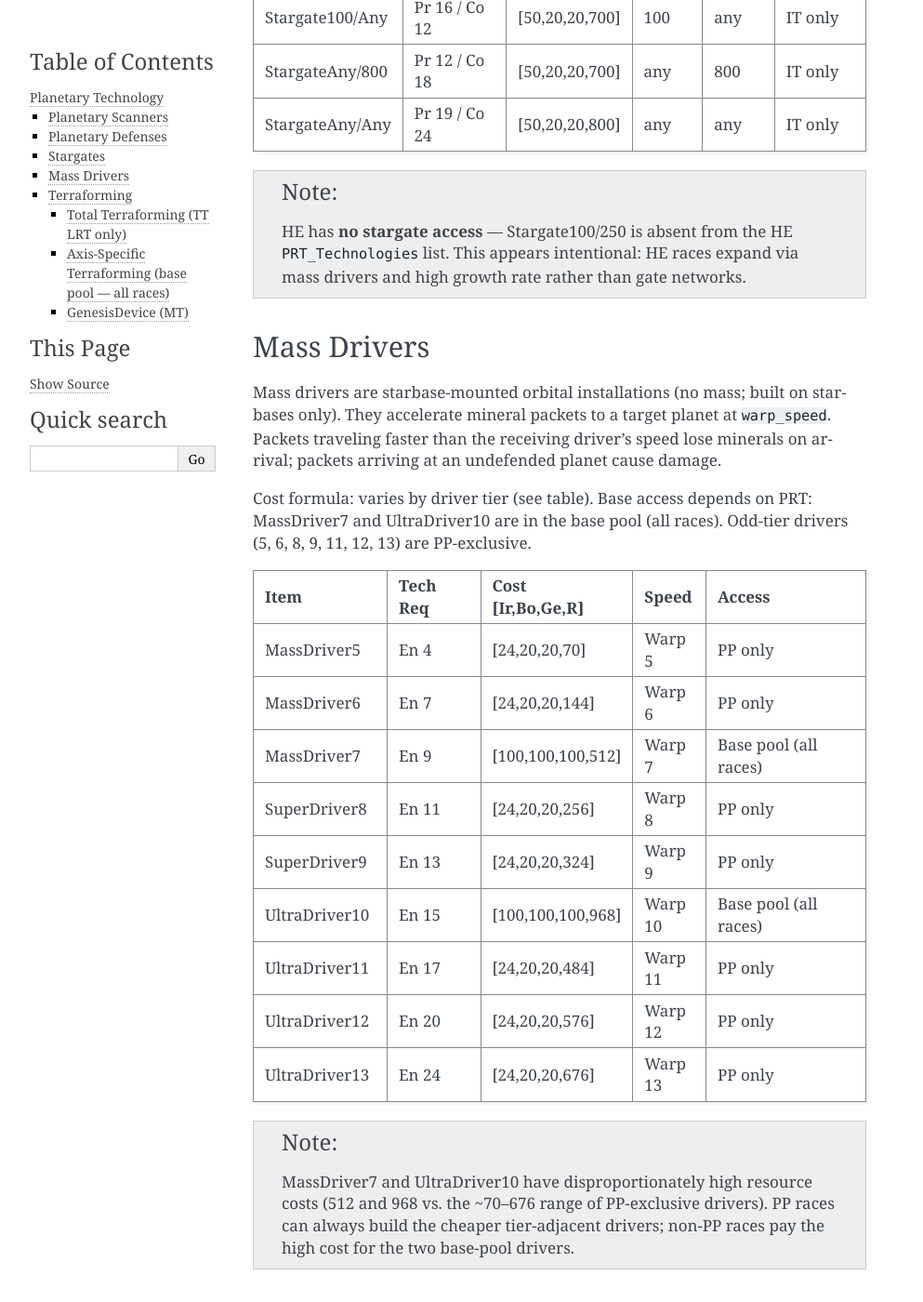
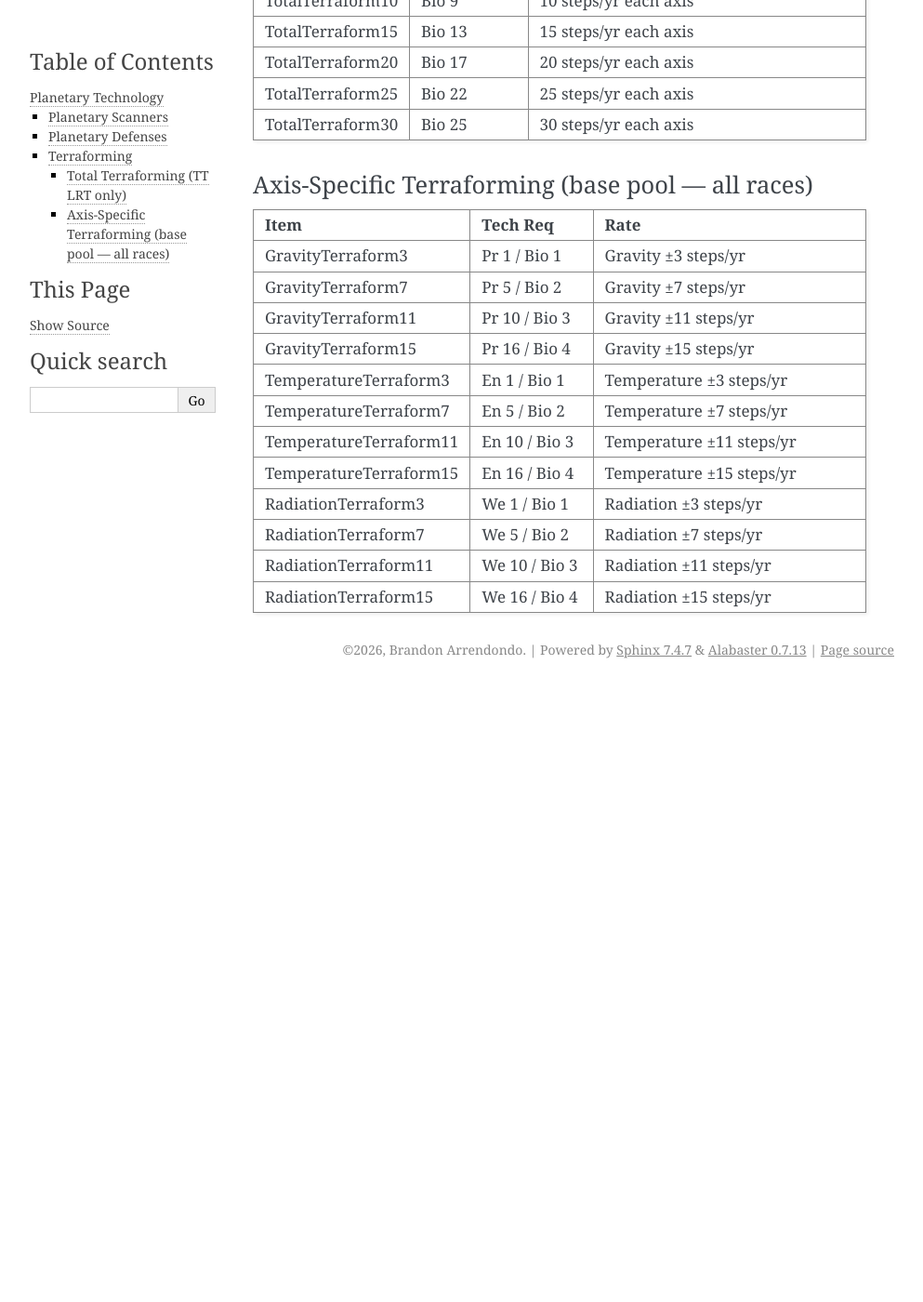
Before and after one commit to szarta/stars-reborn-design, a Sphinx documentation site: the page built from docs/reference/planetary_tech.rst, in a window 1280 px wide and 1400 px high, scrolled down 2579 px. Shown: the whole window at 93% size, without its empty margins (148-1141 px from the left). Built offline with Sphinx 7.4.7, drawn with Linux system fonts in a browser that asks for light colours; after the commit the page ends 3317 px from its top, so only the background shows below that; some of the changed text lies outside the part shown.

Commit message:
Restructure tech reference: separate ship, starbase, and planetary tech
starbase_components.rst (new):
- Stargates (7 items with safe_mass/safe_range/access, HE no-gate note)
- Mass Drivers (9 items with warp speed, PP-exclusive and cost-anomaly notes)

planetary_tech.rst:
- Remove Stargates and Mass Drivers (now in starbase_components.rst)
- Remove GenesisDevice (now in components.rst)
- Update header to clarify scope: planetary/orbital installations only
- Add cross-references to starbase_components.rst and components.rst

components.rst:
- Add GenesisDevice *(MT)* to Mechanical section

starbase_hulls.rst:
- Add seealso pointing to starbase_components.rst for OrbitalElect items

index.rst:
- Add starbase_components to reference toctree

Co-Authored-By: Claude Sonnet 4.6 <noreply@anthropic.com>

```diff
--- a/docs/reference/components.rst
+++ b/docs/reference/components.rst
@@ -1030,6 +1030,11 @@ Mechanical Components
      - [12,0,3,25]
      - 9
      - MT item; +250 cargo; 10% cloak; +50 armor dp
+   * - GenesisDevice *(MT)*
+     - En 20 / We 10 / Pr 10 / Co 20 / El 10 / Bio 20
+     - [0,0,0,5000]
+     - 0
+     - MT item; one-use; sets all three hab axes to race ideal (100% value) on any planet
 
 .. _electrical-ref:
 
--- a/docs/reference/index.rst
+++ b/docs/reference/index.rst
@@ -10,6 +10,7 @@ Community documentation, strategy guide excerpts, and raw notes from the
    technology_access
    components
    planetary_tech
+   starbase_components
    engines
    ship_hulls
    starbase_hulls
--- a/docs/reference/planetary_tech.rst
+++ b/docs/reference/planetary_tech.rst
@@ -1,16 +1,20 @@
 Planetary Technology
 =====================
 
-Orbital and planetary installations: planetary scanners, planetary defenses,
-stargates, mass drivers, and terraforming.
+Planetary and orbital installations that are built on planets (not on ships
+or starbases): planetary scanners, planetary defenses, and terraforming.
+
+For starbase-mounted orbital items (stargates, mass drivers) see
+:doc:`starbase_components`.  For the GenesisDevice (MT ship component that
+terraforms an entire planet) see :doc:`components`.
 
 **Source:** Python engine ``factory.py``.  All values need oracle verification.
 
 Tech requirements: ``En/We/Pr/Co/El/Bio``.  Costs: ``[Ir, Bo, Ge, Resources]``.
 
-Access: see :doc:`technology_access` — none of these items are in the base
-research pool.  They are granted via ``PRT_Technologies`` and/or ``LRT_Technologies``
-lists.
+Access: see :doc:`technology_access` — planetary scanners and defenses are not
+in the base research pool; they are granted via ``PRT_Technologies`` lists.
+Terraforming is in the base pool (axis-specific) or via TT LRT (total terraform).
 
 .. _planetary-scanners-ref:
 
@@ -140,158 +144,6 @@ colonist protection = 1 − (1 − 0.0099)^100 = 1 − 0.9901^100 ≈ 63.3%.
      - 3.79% (0.0379)
      - All PRTs except WM and AR
 
-.. _stargates-ref:
-
-Stargates
----------
-
-Stargates are starbase-mounted orbital installations (no mass; built on
-starbases only, not ships).  They allow instantaneous fleet teleportation
-between two gates; fleets exceeding the safe limits take damage or may
-be destroyed.
-
-``safe_mass`` — maximum fleet mass (kT) that can transit without damage.
-``safe_range`` — maximum gate-to-gate distance (ly) for safe transit.
-``any`` indicates no limit.
-
-Cost for all stargates: ``[50, 20, 20, N]`` (resources vary by type).
-
-Access: see :doc:`technology_access` for per-PRT gate availability.
-
-.. list-table::
-   :header-rows: 1
-   :widths: 22 20 18 12 12 16
-
-   * - Item
-     - Tech Req
-     - Cost [Ir,Bo,Ge,R]
-     - Safe mass (kT)
-     - Safe range (ly)
-     - Access
-   * - Stargate 100/250
-     - Pr 5 / Co 5
-     - [50,20,20,200]
-     - 100
-     - 250
-     - All PRTs
-   * - StargateAny/300
-     - Pr 6 / Co 10
-     - [50,20,20,250]
-     - any
-     - 300
-     - IT only
-   * - Stargate 150/600
-     - Pr 11 / Co 7
-     - [50,20,20,500]
-     - 150
-     - 600
-     - All PRTs except CA and HE
-   * - Stargate 300/500
-     - Pr 9 / Co 13
-     - [50,20,20,600]
-     - 300
-     - 500
-     - All PRTs except CA and HE
-   * - Stargate100/Any
-     - Pr 16 / Co 12
-     - [50,20,20,700]
-     - 100
-     - any
-     - IT only
-   * - StargateAny/800
-     - Pr 12 / Co 18
-     - [50,20,20,700]
-     - any
-     - 800
-     - IT only
-   * - StargateAny/Any
-     - Pr 19 / Co 24
-     - [50,20,20,800]
-     - any
-     - any
-     - IT only
-
-.. note::
-   HE has **no stargate access** — Stargate100/250 is absent from the HE
-   ``PRT_Technologies`` list.  This appears intentional: HE races expand via
-   mass drivers and high growth rate rather than gate networks.
-
-.. _mass-drivers-ref:
-
-Mass Drivers
-------------
-
-Mass drivers are starbase-mounted orbital installations (no mass; built on
-starbases only).  They accelerate mineral packets to a target planet at
-``warp_speed``.  Packets traveling faster than the receiving driver's speed
-lose minerals on arrival; packets arriving at an undefended planet cause
-damage.
-
-Cost formula: varies by driver tier (see table).  Base access depends on PRT:
-MassDriver7 and UltraDriver10 are in the base pool (all races).
-Odd-tier drivers (5, 6, 8, 9, 11, 12, 13) are PP-exclusive.
-
-.. list-table::
-   :header-rows: 1
-   :widths: 22 16 22 12 28
-
-   * - Item
-     - Tech Req
-     - Cost [Ir,Bo,Ge,R]
-     - Speed
-     - Access
-   * - MassDriver5
-     - En 4
-     - [24,20,20,70]
-     - Warp 5
-     - PP only
-   * - MassDriver6
-     - En 7
-     - [24,20,20,144]
-     - Warp 6
-     - PP only
-   * - MassDriver7
-     - En 9
-     - [100,100,100,512]
-     - Warp 7
-     - Base pool (all races)
-   * - SuperDriver8
-     - En 11
-     - [24,20,20,256]
-     - Warp 8
-     - PP only
-   * - SuperDriver9
-     - En 13
-     - [24,20,20,324]
-     - Warp 9
-     - PP only
-   * - UltraDriver10
-     - En 15
-     - [100,100,100,968]
-     - Warp 10
-     - Base pool (all races)
-   * - UltraDriver11
-     - En 17
-     - [24,20,20,484]
-     - Warp 11
-     - PP only
-   * - UltraDriver12
-     - En 20
-     - [24,20,20,576]
-     - Warp 12
-     - PP only
-   * - UltraDriver13
-     - En 24
-     - [24,20,20,676]
-     - Warp 13
-     - PP only
-
-.. note::
-   MassDriver7 and UltraDriver10 have disproportionately high resource costs
-   (512 and 968 vs. the ~70–676 range of PP-exclusive drivers).  PP races can
-   always build the cheaper tier-adjacent drivers; non-PP races pay the high
-   cost for the two base-pool drivers.
-
 .. _terraforming-ref:
 
 Terraforming
@@ -393,15 +245,3 @@ Axis-Specific Terraforming (base pool — all races)
    * - RadiationTerraform15
      - We 16 / Bio 4
      - Radiation ±15 steps/yr
-
-GenesisDevice (MT)
-~~~~~~~~~~~~~~~~~~~
-
-The GenesisDevice is a Mystery Trader item that terraforms an entire planet
-to ideal habitability in one use.
-
-- **ID:** 234
-- **Tech req:** En 20 / We 10 / Pr 10 / Co 20 / El 10 / Bio 20
-- **Cost:** [0, 0, 0, 5000]
-- **Effect:** Sets all three hab axes to the race's ideal values (100% value)
-  on any planet.
--- a/docs/reference/starbase_hulls.rst
+++ b/docs/reference/starbase_hulls.rst
@@ -21,6 +21,10 @@ Costs: ``[Ir, Bo, Ge, R]``. ``Dock`` = max ship mass (kT) buildable/repairable;
 Slot types: ``Weapons`` = BeamWeapons|Torpedoes; ``Shields`` = shields only;
 ``Protection`` = Armor|Shields; ``Electrical`` = electrical parts;
 ``OrbitalElect`` = stargates, mass drivers, or electrical parts.
+
+.. seealso::
+
+   :doc:`starbase_components` — full stargate and mass driver tech tables.
 
 .. list-table::
    :header-rows: 1
```
Also changed, not shown: docs/reference/starbase_components.rst (added, +155 -0 lines).
